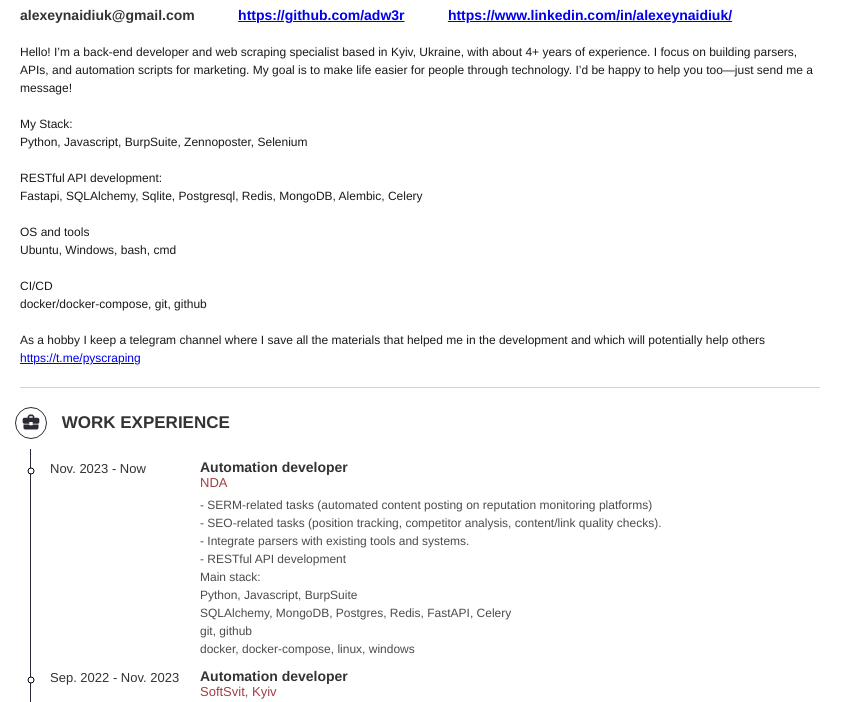
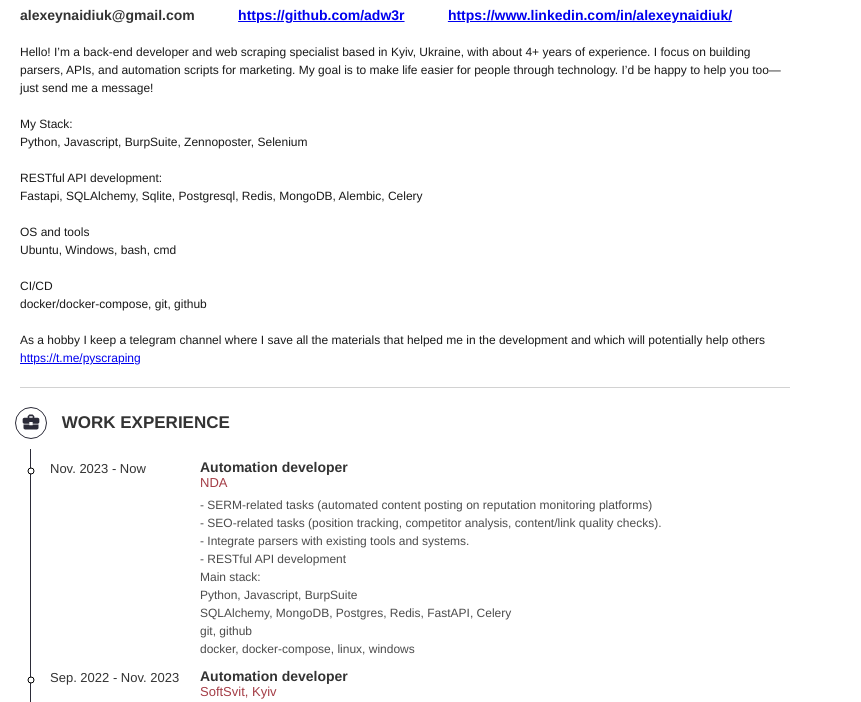
Before and after one commit to adw3r/resume, a plain HTML site: page Python dev Naidiuk Oleksii.html in a window 1280 px wide. Shown: the part 53-755 px from the top of the page, without its empty margins (0-861 px from the left). Drawn offline with Linux system fonts and the light colour scheme.

Commit message:
fixing html

```diff
--- a/Python dev Naidiuk Oleksii.html
+++ b/Python dev Naidiuk Oleksii.html
@@ -92,7 +92,7 @@
             /*left: 20px;*/
             /*right: 20px;*/
             margin-left: 20px;
-            margin-right: 20px;
+            padding-right: 30px;
             position: relative;
             width: 50rem;
 
```
